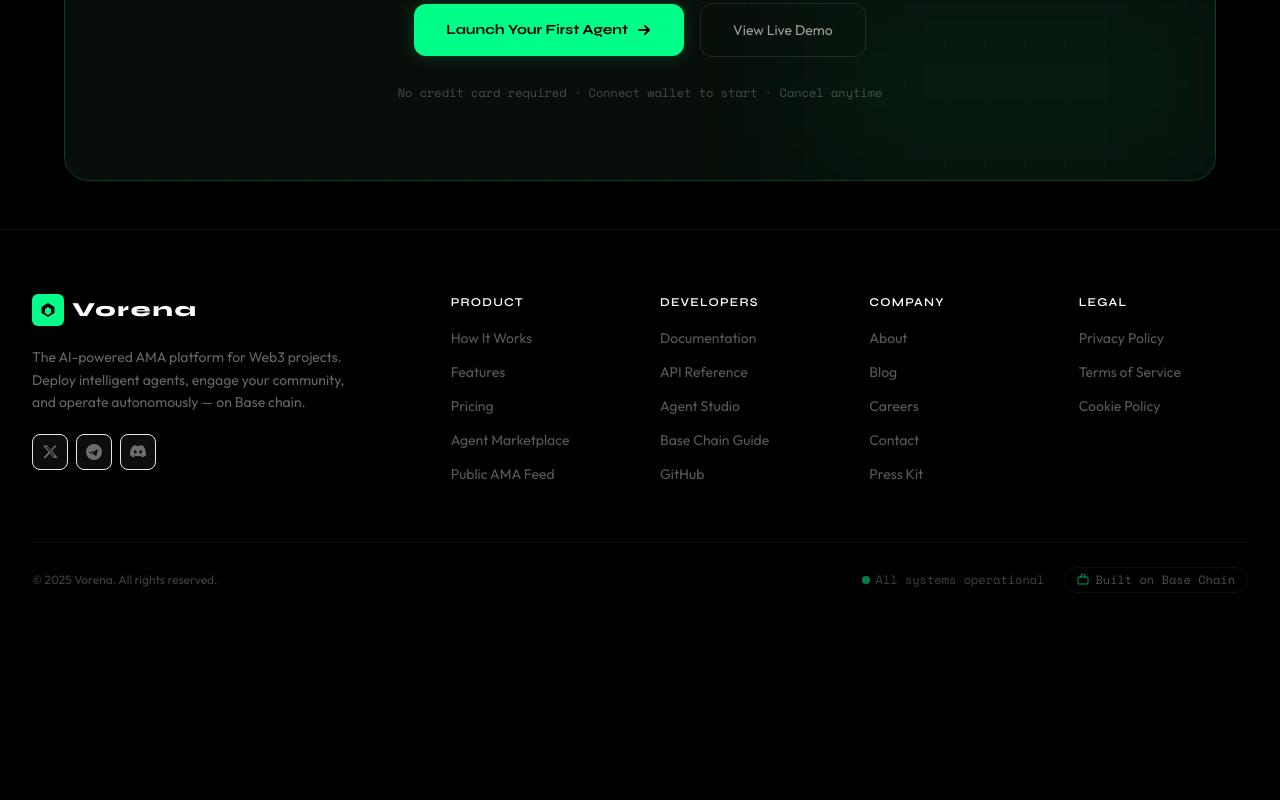
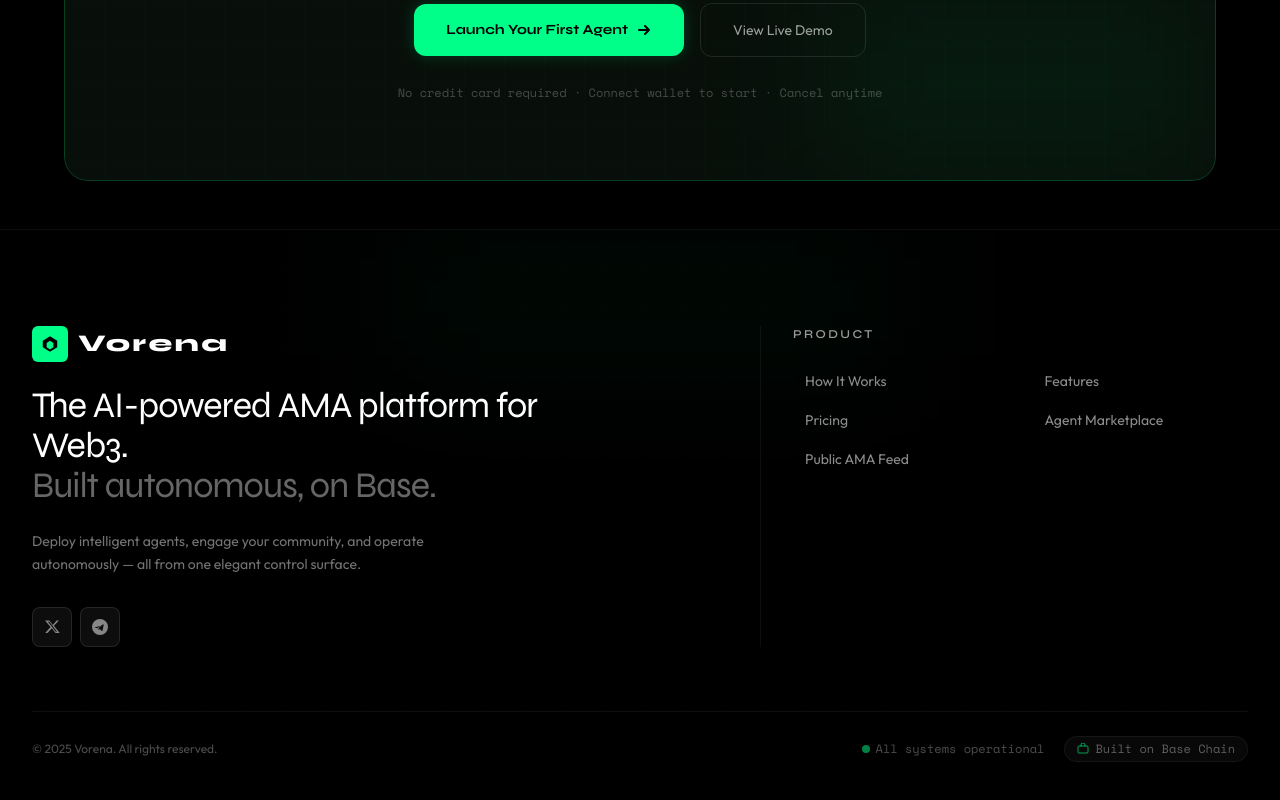
Before and after one commit to usamar98/verona, a Next.js app: page / in a window 1280 px wide. Shown: the part 9849-10649 px from the top of the page. Before the commit the page ends 10474 px from the top, so only its background shows below. Built offline with nearby package versions, Linux system fonts and the light colour scheme.

Commit message:
refactor(footer): simplify nav and redesign layout
Removes Discord social, drops Developers/Company/Legal sections,
and rebuilds the footer with a stronger brand statement, single
Product column with divider, and a soft top glow for polish.

```diff
--- a/components/Footer.tsx
+++ b/components/Footer.tsx
@@ -1,33 +1,12 @@
 "use client";
 
-const footerLinks = {
-  Product: [
+const productLinks = [
   { label: "How It Works", href: "#how-it-works" },
   { label: "Features", href: "#features" },
   { label: "Pricing", href: "#pricing" },
   { label: "Agent Marketplace", href: "#" },
   { label: "Public AMA Feed", href: "#" },
-  ],
-  Developers: [
-    { label: "Documentation", href: "#" },
-    { label: "API Reference", href: "#" },
-    { label: "Agent Studio", href: "#" },
-    { label: "Base Chain Guide", href: "#" },
-    { label: "GitHub", href: "#" },
-  ],
-  Company: [
-    { label: "About", href: "#" },
-    { label: "Blog", href: "#" },
-    { label: "Careers", href: "#" },
-    { label: "Contact", href: "#" },
-    { label: "Press Kit", href: "#" },
-  ],
-  Legal: [
-    { label: "Privacy Policy", href: "#" },
-    { label: "Terms of Service", href: "#" },
-    { label: "Cookie Policy", href: "#" },
-  ],
-};
+];
 
 const socials = [
   {
@@ -54,58 +33,57 @@ const socials = [
       </svg>
     ),
   },
-  {
-    label: "Discord",
-    href: "#",
-    icon: (
-      <svg width="16" height="16" viewBox="0 0 16 16" fill="none">
-        <path
-          d="M13.5 2.2A13.2 13.2 0 0010.2 1c-.2.3-.3.6-.4.9a12.2 12.2 0 00-3.6 0A7.8 7.8 0 005.8 1 13.2 13.2 0 002.5 2.2C.4 5.3-.2 8.4.1 11.4a13.3 13.3 0 004 2c.3-.4.6-.9.8-1.4a8.6 8.6 0 01-1.3-.6l.3-.2a9.5 9.5 0 008.2 0l.3.2c-.4.2-.9.4-1.3.6.2.5.5 1 .8 1.4a13.2 13.2 0 004-2c.4-3.5-.6-6.5-2.4-9.2zM5.3 9.5c-.8 0-1.4-.7-1.4-1.6 0-.9.6-1.6 1.4-1.6.8 0 1.4.7 1.4 1.6 0 .9-.6 1.6-1.4 1.6zm5.4 0c-.8 0-1.4-.7-1.4-1.6 0-.9.6-1.6 1.4-1.6.8 0 1.4.7 1.4 1.6 0 .9-.6 1.6-1.4 1.6z"
-          fill="currentColor"
-        />
-      </svg>
-    ),
-  },
 ];
 
 export default function Footer() {
   return (
-    <footer className="relative pt-16 pb-8 border-t border-white/5 overflow-hidden">
+    <footer className="relative pt-24 pb-10 border-t border-white/5 overflow-hidden">
       {/* Faint grid */}
       <div className="absolute inset-0 grid-bg opacity-20 pointer-events-none" />
+      {/* Soft top glow */}
+      <div className="absolute -top-px left-1/2 -translate-x-1/2 w-[60%] h-px bg-gradient-to-r from-transparent via-green-500/40 to-transparent" />
+      <div className="absolute top-0 left-1/2 -translate-x-1/2 w-[40%] h-32 bg-green-500/[0.04] blur-3xl pointer-events-none" />
 
       <div className="max-w-7xl mx-auto px-6 lg:px-8 relative z-10">
-        {/* Top: Brand + Links */}
-        <div className="grid grid-cols-2 md:grid-cols-6 gap-10 mb-14">
+        {/* Top: Brand statement + Product nav */}
+        <div className="grid grid-cols-1 md:grid-cols-12 gap-12 md:gap-8 mb-16">
           {/* Brand */}
-          <div className="col-span-2 space-y-5">
-            <a href="#" className="flex items-center gap-2">
-              <div className="w-8 h-8 rounded-md bg-green-500 flex items-center justify-center">
-                <svg width="18" height="18" viewBox="0 0 18 18" fill="none">
+          <div className="md:col-span-7 space-y-6">
+            <a href="#" className="flex items-center gap-2.5">
+              <div className="w-9 h-9 rounded-md bg-green-500 flex items-center justify-center">
+                <svg width="20" height="20" viewBox="0 0 18 18" fill="none">
                   <path d="M9 2L15.5 6V12L9 16L2.5 12V6L9 2Z" fill="black" />
                   <path d="M9 6L12 8V12L9 14L6 12V8L9 6Z" fill="#00ff88" />
                 </svg>
               </div>
               <span
-                className="font-syne text-xl tracking-widest text-white"
+                className="font-syne text-2xl tracking-widest text-white"
                 style={{ fontWeight: 800 }}
               >
                 Vorena
               </span>
             </a>
-            <p className="text-sm text-white/40 font-outfit leading-relaxed max-w-xs">
-              The AI-powered AMA platform for Web3 projects. Deploy intelligent
-              agents, engage your community, and operate autonomously — on Base
-              chain.
+
+            <h3 className="font-syne text-3xl md:text-4xl text-white leading-tight max-w-xl tracking-tight">
+              The AI-powered AMA platform for Web3.
+              <span className="block text-white/40">
+                Built autonomous, on Base.
+              </span>
+            </h3>
+
+            <p className="text-sm text-white/45 font-outfit leading-relaxed max-w-md">
+              Deploy intelligent agents, engage your community, and operate
+              autonomously — all from one elegant control surface.
             </p>
+
             {/* Socials */}
-            <div className="flex items-center gap-2">
+            <div className="flex items-center gap-2 pt-2">
               {socials.map((s) => (
                 <a
                   key={s.label}
                   href={s.href}
                   aria-label={s.label}
-                  className="w-9 h-9 rounded-lg bg-white/5 border border-white/8 flex items-center justify-center text-white/40 hover:text-green-500 hover:border-green-500/25 hover:bg-green-500/5 transition-all duration-200"
+                  className="w-10 h-10 rounded-lg bg-white/5 border border-white/10 flex items-center justify-center text-white/50 hover:text-green-500 hover:border-green-500/30 hover:bg-green-500/5 transition-all duration-200"
                 >
                   {s.icon}
                 </a>
@@ -113,46 +91,45 @@ export default function Footer() {
             </div>
           </div>
 
-          {/* Links */}
-          {Object.entries(footerLinks).map(([category, links]) => (
-            <div key={category} className="space-y-4">
-              <h4 className="font-syne font-semibold text-xs text-white tracking-widest uppercase">
-                {category}
+          {/* Product nav */}
+          <div className="md:col-span-5 md:pl-8 md:border-l md:border-white/5">
+            <h4 className="font-syne font-semibold text-xs text-white/60 tracking-[0.2em] uppercase mb-6">
+              Product
             </h4>
-              <ul className="space-y-2.5">
-                {links.map((link) => (
+            <ul className="grid grid-cols-1 sm:grid-cols-2 gap-x-6 gap-y-3.5">
+              {productLinks.map((link) => (
                 <li key={link.label}>
                   <a
                     href={link.href}
-                      className="text-sm font-outfit text-white/35 hover:text-green-500 transition-colors duration-200"
+                    className="group inline-flex items-center gap-2 text-sm font-outfit text-white/55 hover:text-white transition-colors duration-200"
                   >
+                    <span className="w-1 h-1 rounded-full bg-green-500/0 group-hover:bg-green-500 transition-colors duration-200" />
                     {link.label}
                   </a>
                 </li>
               ))}
             </ul>
           </div>
-          ))}
         </div>
 
         {/* Bottom: Copyright + chain info */}
         <div className="border-t border-white/5 pt-6 flex flex-col md:flex-row items-center justify-between gap-4">
-          <p className="text-xs text-white/25 font-outfit">
+          <p className="text-xs text-white/30 font-outfit">
             © 2025 Vorena. All rights reserved.
           </p>
           <div className="flex items-center gap-5">
             <div className="flex items-center gap-1.5">
               <div className="w-2 h-2 rounded-full bg-green-500 animate-pulse" />
-              <span className="text-xs font-mono text-white/25">
+              <span className="text-xs font-mono text-white/30">
                 All systems operational
               </span>
             </div>
-            <div className="flex items-center gap-1.5 bg-white/3 border border-white/5 rounded-full px-3 py-1">
+            <div className="flex items-center gap-1.5 bg-white/[0.03] border border-white/5 rounded-full px-3 py-1">
               <svg width="12" height="12" viewBox="0 0 12 12" fill="none">
                 <rect x="1" y="3" width="10" height="7" rx="1" stroke="#00ff88" strokeWidth="1" opacity="0.6" />
                 <path d="M4 3V2a2 2 0 014 0v1" stroke="#00ff88" strokeWidth="1" strokeLinecap="round" opacity="0.6" />
               </svg>
-              <span className="text-xs font-mono text-white/30">
+              <span className="text-xs font-mono text-white/35">
                 Built on Base Chain
               </span>
             </div>
```
Lines whose indentation alone changed are shown as unchanged.
